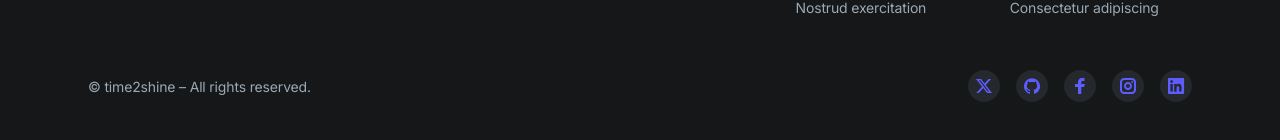
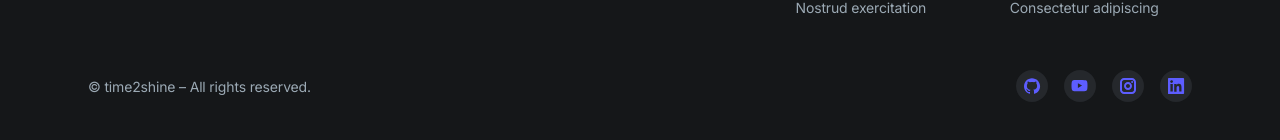
Before and after one commit to SE-TINF22B6/time2shine, a Next.js app in the folder frontend2shine/: page / in a window 1280 px wide. Shown: the part 4931-5071 px from the top of the page. Built offline with nearby package versions, Linux system fonts and the light colour scheme.

Commit message:
Added socials to landing page

```diff
--- a/frontend2shine/components/banner.tsx
+++ b/frontend2shine/components/banner.tsx
@@ -12,8 +12,7 @@ export default function Banner() {
           <div className="bg-slate-800 text-slate-50 text-sm p-3 md:rounded shadow-lg flex justify-between">
             <div className="text-slate-500 inline-flex">
               <a
-                className="font-medium hover:underline text-slate-50"
-                href="https://github.com/cruip/open-react-template"
+                className="font-medium text-slate-50"
                 target="_blank"
                 rel="noreferrer"
               >
--- a/frontend2shine/components/ui/footer.tsx
+++ b/frontend2shine/components/ui/footer.tsx
@@ -96,29 +96,22 @@ export default function Footer() {
 
             {/* Social links */}
             <ul className="flex mb-4 md:order-1 md:ml-4 md:mb-0">
-              <li>
-                <Link href="/" className="flex justify-center items-center text-purple-600 bg-gray-800 hover:text-gray-100 hover:bg-purple-600 rounded-full transition duration-150 ease-in-out" aria-label="Twitter">
-                  <svg className="w-8 h-8 fill-current" viewBox="0 0 32 32" xmlns="http://www.w3.org/2000/svg">
-                    <path d="m13.063 9 3.495 4.475L20.601 9h2.454l-5.359 5.931L24 23h-4.938l-3.866-4.893L10.771 23H8.316l5.735-6.342L8 9h5.063Zm-.74 1.347h-1.457l8.875 11.232h1.36l-8.778-11.232Z" />
-                  </svg>
-                </Link>
-              </li>
               <li className="ml-4">
-                <Link href="/" className="flex justify-center items-center text-purple-600 bg-gray-800 hover:text-gray-100 hover:bg-purple-600 rounded-full transition duration-150 ease-in-out" aria-label="Github">
+                <Link href="https://github.com/SE-TINF22B6/time2shine/" target="_blank" className="flex justify-center items-center text-purple-600 bg-gray-800 hover:text-gray-100 hover:bg-purple-600 rounded-full transition duration-150 ease-in-out" aria-label="Github">
                   <svg className="w-8 h-8 fill-current" viewBox="0 0 32 32" xmlns="http://www.w3.org/2000/svg">
                     <path d="M16 8.2c-4.4 0-8 3.6-8 8 0 3.5 2.3 6.5 5.5 7.6.4.1.5-.2.5-.4V22c-2.2.5-2.7-1-2.7-1-.4-.9-.9-1.2-.9-1.2-.7-.5.1-.5.1-.5.8.1 1.2.8 1.2.8.7 1.3 1.9.9 2.3.7.1-.5.3-.9.5-1.1-1.8-.2-3.6-.9-3.6-4 0-.9.3-1.6.8-2.1-.1-.2-.4-1 .1-2.1 0 0 .7-.2 2.2.8.6-.2 1.3-.3 2-.3s1.4.1 2 .3c1.5-1 2.2-.8 2.2-.8.4 1.1.2 1.9.1 2.1.5.6.8 1.3.8 2.1 0 3.1-1.9 3.7-3.7 3.9.3.4.6.9.6 1.6v2.2c0 .2.1.5.6.4 3.2-1.1 5.5-4.1 5.5-7.6-.1-4.4-3.7-8-8.1-8z" />
                   </svg>
                 </Link>
               </li>
               <li className="ml-4">
-                <Link href="/" className="flex justify-center items-center text-purple-600 bg-gray-800 hover:text-gray-100 hover:bg-purple-600 rounded-full transition duration-150 ease-in-out" aria-label="Facebook">
-                  <svg className="w-8 h-8 fill-current" viewBox="0 0 32 32" xmlns="http://www.w3.org/2000/svg">
-                    <path d="M14.023 24L14 17h-3v-3h3v-2c0-2.7 1.672-4 4.08-4 1.153 0 2.144.086 2.433.124v2.821h-1.67c-1.31 0-1.563.623-1.563 1.536V14H21l-1 3h-2.72v7h-3.257z" />
+                <Link href="https://www.youtube.com/watch?v=dQw4w9WgXcQ" target="_blank" className="flex justify-center items-center text-purple-600 bg-gray-800 hover:text-gray-100 hover:bg-purple-600 rounded-full transition duration-150 ease-in-out" aria-label="YouTube">
+                  <svg className="w-8 h-8 fill-current" viewBox="-7.5 -8 32 32" xmlns="http://www.w3.org/2000/svg">
+                    <path d="M8.051 1.999h.089c.822.003 4.987.033 6.11.335a2.01 2.01 0 0 1 1.415 1.42c.101.38.172.883.22 1.402l.01.104.022.26.008.104c.065.914.073 1.77.074 1.957v.075c-.001.194-.01 1.108-.082 2.06l-.008.105-.009.104c-.05.572-.124 1.14-.235 1.558a2.01 2.01 0 0 1-1.415 1.42c-1.16.312-5.569.334-6.18.335h-.142c-.309 0-1.587-.006-2.927-.052l-.17-.006-.087-.004-.171-.007-.171-.007c-1.11-.049-2.167-.128-2.654-.26a2.01 2.01 0 0 1-1.415-1.419c-.111-.417-.185-.986-.235-1.558L.09 9.82l-.008-.104A31 31 0 0 1 0 7.68v-.123c.002-.215.01-.958.064-1.778l.007-.103.003-.052.008-.104.022-.26.01-.104c.048-.519.119-1.023.22-1.402a2.01 2.01 0 0 1 1.415-1.42c.487-.13 1.544-.21 2.654-.26l.17-.007.172-.006.086-.003.171-.007A100 100 0 0 1 7.858 2zM6.4 5.209v4.818l4.157-2.408z" />
                   </svg>
                 </Link>
               </li>
               <li className="ml-4">
-                <Link href="/" className="flex justify-center items-center text-purple-600 bg-gray-800 hover:text-gray-100 hover:bg-purple-600 rounded-full transition duration-150 ease-in-out" aria-label="Instagram">
+                <Link href="https://www.instagram.com/fucksrammemes/" target="_blank" className="flex justify-center items-center text-purple-600 bg-gray-800 hover:text-gray-100 hover:bg-purple-600 rounded-full transition duration-150 ease-in-out" aria-label="Instagram">
                   <svg className="w-8 h-8 fill-current" viewBox="0 0 32 32" xmlns="http://www.w3.org/2000/svg">
                     <circle cx="20.145" cy="11.892" r="1" />
                     <path d="M16 20c-2.206 0-4-1.794-4-4s1.794-4 4-4 4 1.794 4 4-1.794 4-4 4zm0-6c-1.103 0-2 .897-2 2s.897 2 2 2 2-.897 2-2-.897-2-2-2z" />
@@ -127,7 +120,7 @@ export default function Footer() {
                 </Link>
               </li>
               <li className="ml-4">
-                <Link href="/" className="flex justify-center items-center text-purple-600 bg-gray-800 hover:text-gray-100 hover:bg-purple-600 rounded-full transition duration-150 ease-in-out" aria-label="Linkedin">
+                <Link href="https://www.linkedin.com/in/marcell-d-avis-6ba1651b8/" target="_blank" className="flex justify-center items-center text-purple-600 bg-gray-800 hover:text-gray-100 hover:bg-purple-600 rounded-full transition duration-150 ease-in-out" aria-label="Linkedin">
                   <svg className="w-8 h-8 fill-current" viewBox="0 0 32 32" xmlns="http://www.w3.org/2000/svg">
                     <path d="M23.3 8H8.7c-.4 0-.7.3-.7.7v14.7c0 .3.3.6.7.6h14.7c.4 0 .7-.3.7-.7V8.7c-.1-.4-.4-.7-.8-.7zM12.7 21.6h-2.3V14h2.4v7.6h-.1zM11.6 13c-.8 0-1.4-.7-1.4-1.4 0-.8.6-1.4 1.4-1.4.8 0 1.4.6 1.4 1.4-.1.7-.7 1.4-1.4 1.4zm10 8.6h-2.4v-3.7c0-.9 0-2-1.2-2s-1.4 1-1.4 2v3.8h-2.4V14h2.3v1c.3-.6 1.1-1.2 2.2-1.2 2.4 0 2.8 1.6 2.8 3.6v4.2h.1z" />
                   </svg>
```
